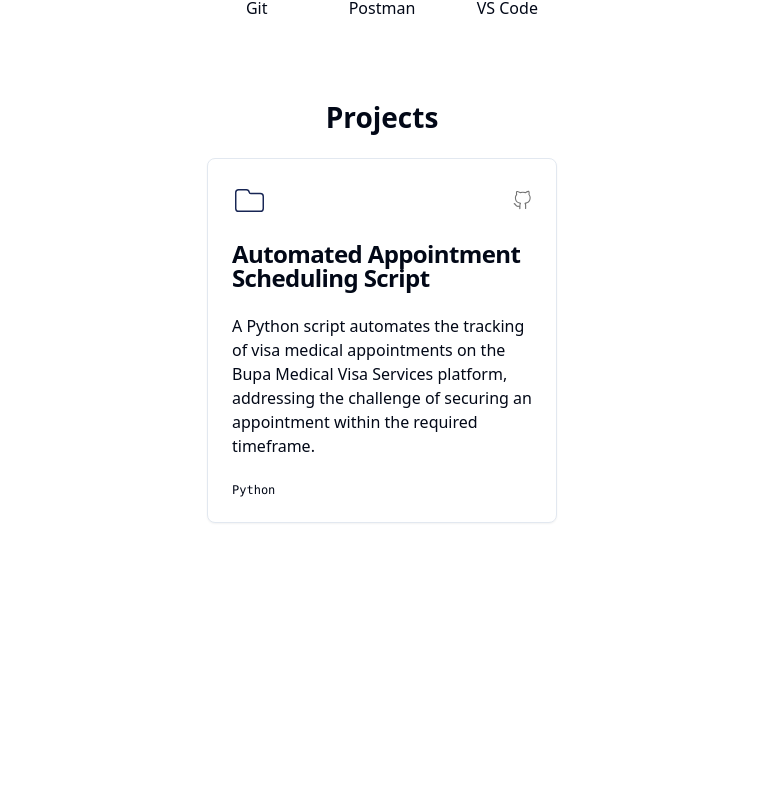
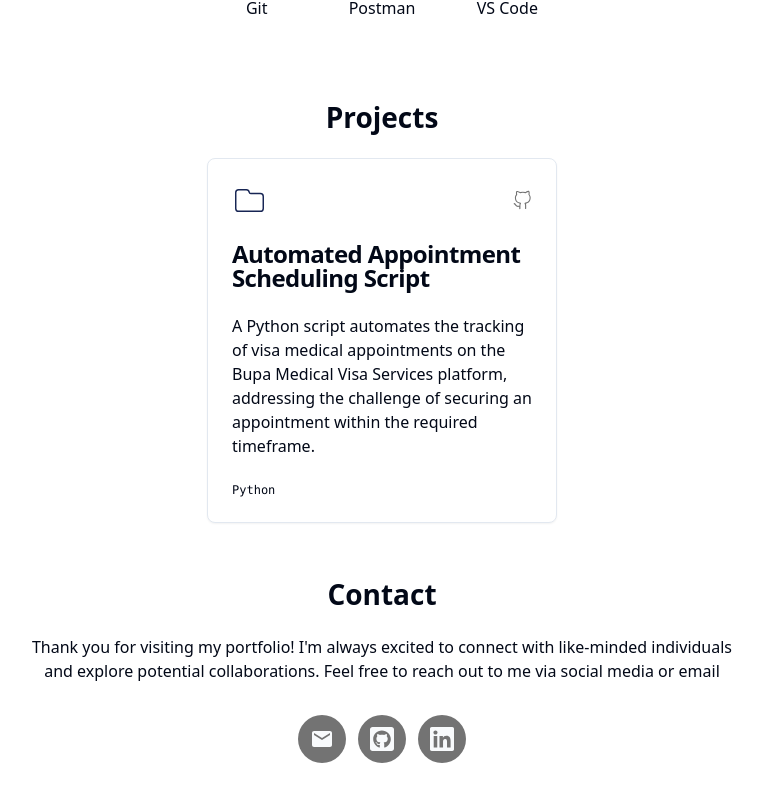
Before and after one commit to PeiChi-Hung/my-portfolio, a React (Vite) app: page / in a window 1280 px wide. Shown: the part 1985-2786 px from the top of the page, without its empty margins (258-1020 px from the left). Before the commit the page ends 2558 px from the top, so only its background shows below. Built offline with nearby package versions, Linux system fonts and the light colour scheme; a web font is replaced by a local one.

Commit message:
ui: add contact section

```diff
--- a/src/App.tsx
+++ b/src/App.tsx
@@ -1,4 +1,5 @@
 import About from "./sections/About"
+import Contact from "./sections/Contact"
 import Hero from "./sections/Hero"
 import Projects from "./sections/Projects"
 import Skills from "./sections/Skills"
@@ -10,6 +11,7 @@
       <About />
       <Skills />
       <Projects />
+      <Contact />
     </>
   )
 }
--- /dev/null
+++ b/src/sections/Contact.tsx
@@ -0,0 +1,18 @@
+import ContactList from "@/components/ContactList"
+
+export default function Contact() {
+  return (
+    <section
+      id="contact"
+      className="my-4 mb-[50px] flex flex-col items-center gap-5 text-center md:mt-8"
+    >
+      <h2>Contact</h2>
+      <p className="text-balance">
+        Thank you for visiting my portfolio! I'm always excited to connect with
+        like-minded individuals and explore potential collaborations. Feel free
+        to reach out to me via social media or email
+      </p>
+      <ContactList />
+    </section>
+  )
+}
--- a/src/sections/Navbar.tsx
+++ b/src/sections/Navbar.tsx
@@ -1,5 +1,5 @@
 export default function Navbar() {
-  const links = ["about", "skills", "projects"]
+  const links = ["about", "skills", "projects", "contact"]
   return (
     <nav className="justify-center py-2 flex w-full select-none pt-6 font-light md:px-28 md:pb-2">
       <div className="container flex flex-col items-center justify-between md:flex-row">
```
